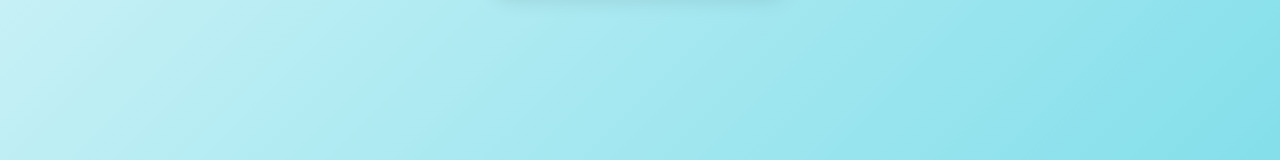
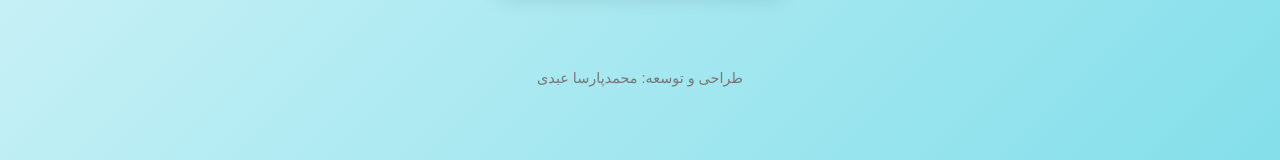
Before and after one commit to MParsa90/modules, a plain HTML site: page index.html in a window 1280 px wide. Shown: the part 563-723 px from the top of the page. Drawn offline with Linux system fonts and the light colour scheme.

Commit message:
index.html

```diff
--- a/index.html
+++ b/index.html
@@ -99,5 +99,7 @@
     <a href="https://ble.ir/abdi_pv" target="_blank">@abdi_pv</a>
 </div>
     </div>
+
+    <p style="margin-bottom: 2rem; font-size: 0.9rem; color: #777;">طراحی و توسعه: محمدپارسا عبدی</p>
 </body>
 </html>
```
